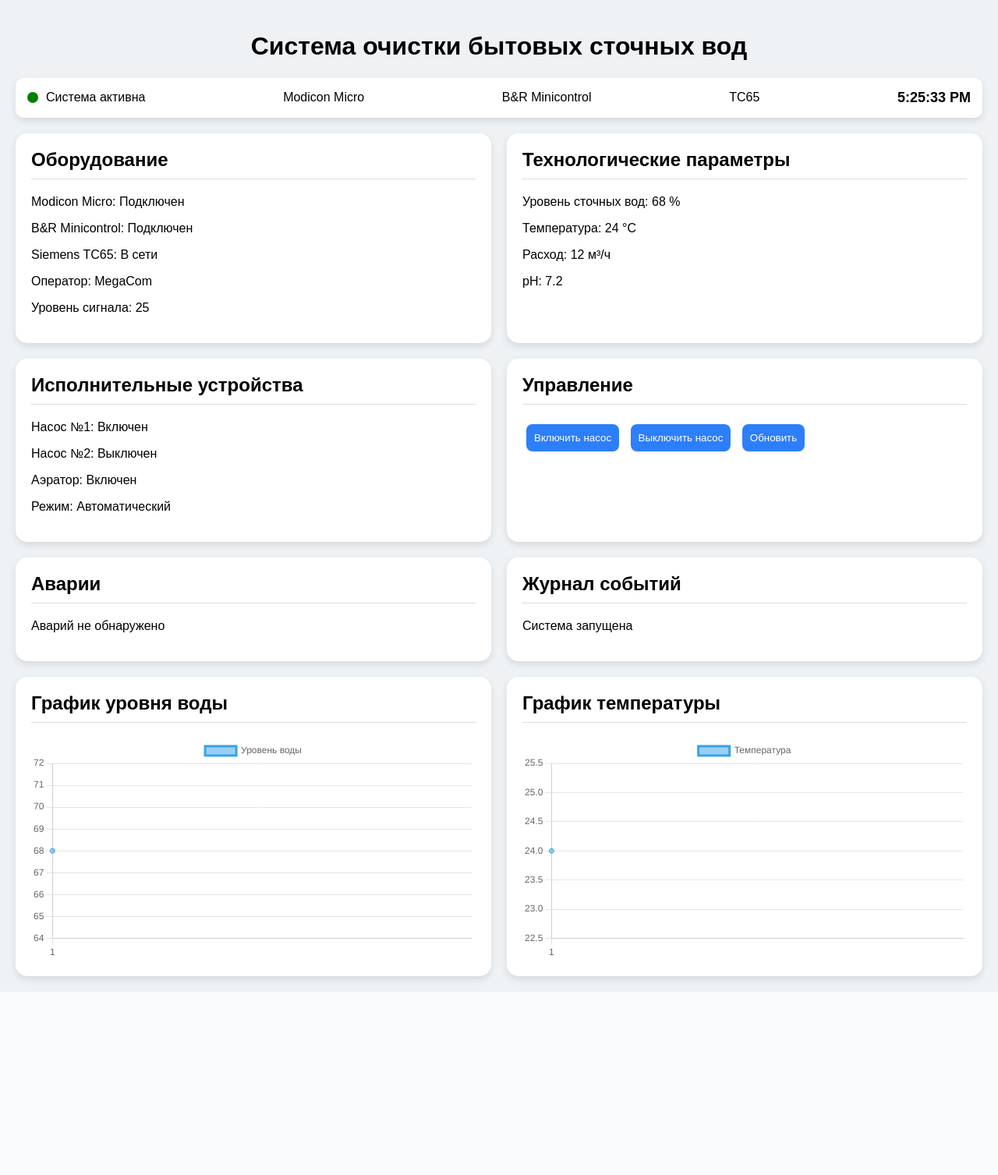
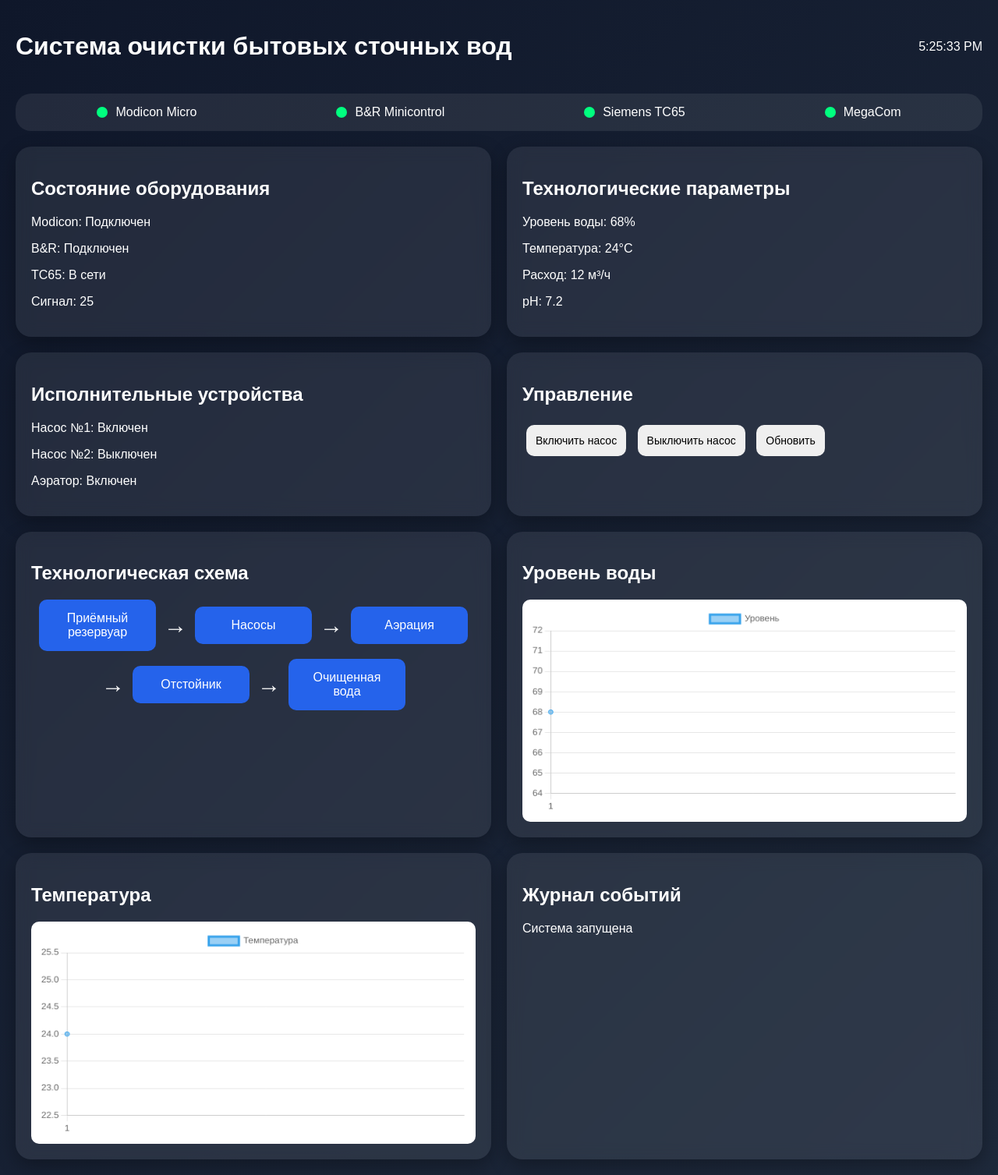
Before and after one commit to doolot111/wastewater-system, a Flask app: page / in a window 1280 px wide. Shown: the whole page at 78% size. Before the commit the page ends 1263 px from the top, so only its background shows below. Run offline with Flask 3, Linux system fonts and the light colour scheme.

Commit message:
new scada design

```diff
--- a/static/style.css
+++ b/static/style.css
@@ -3,13 +3,23 @@ body{
 margin:0;
 padding:20px;
 font-family:Arial,sans-serif;
-background:#eef2f5;
+
+background:linear-gradient(
+135deg,
+#0f172a,
+#1e293b
+);
+
+color:white;
 
 }
 
 .header{
 
-text-align:center;
+display:flex;
+justify-content:space-between;
+align-items:center;
+
 margin-bottom:20px;
 
 }
@@ -24,49 +34,46 @@ gap:20px;
 
 .card{
 
-background:white;
+background:rgba(
+255,
+255,
+255,
+0.08
+);
+
+backdrop-filter:blur(10px);
+
 padding:20px;
-border-radius:15px;
-box-shadow:0px 4px 10px rgba(0,0,0,0.1);
 
-}
+border-radius:20px;
 
-h2{
-
-margin-top:0;
-border-bottom:1px solid #ddd;
-padding-bottom:10px;
-
-}
-
-button{
-
-padding:10px;
-margin:5px;
-border:none;
-border-radius:8px;
-cursor:pointer;
-background:#2d7ff9;
-color:white;
-
-}
-
-button:hover{
-
-opacity:0.8;
+box-shadow:
+0 8px 25px rgba(
+0,
+0,
+0,
+0.3
+);
 
 }
 
 .status-panel{
 
 display:flex;
-justify-content:space-between;
-align-items:center;
-background:white;
+justify-content:space-around;
+
 padding:15px;
-border-radius:10px;
+
 margin-bottom:20px;
-box-shadow:0px 4px 10px rgba(0,0,0,0.1);
+
+background:rgba(
+255,
+255,
+255,
+0.08
+);
+
+border-radius:20px;
 
 }
 
@@ -82,24 +89,75 @@ gap:10px;
 
 width:14px;
 height:14px;
-background:green;
+background:#00ff7f;
+
 border-radius:50%;
+
 display:inline-block;
 
 }
 
-#clock{
+button{
 
-font-size:18px;
-font-weight:bold;
+padding:12px;
+
+border:none;
+
+border-radius:10px;
+
+cursor:pointer;
+
+margin:5px;
+
+font-size:14px;
 
 }
-.red{
 
-width:14px;
-height:14px;
-background:red;
-border-radius:50%;
-display:inline-block;
+button:hover{
+
+transform:scale(
+1.05
+);
 
 }
+
+.scheme{
+
+display:flex;
+justify-content:center;
+align-items:center;
+
+gap:10px;
+
+flex-wrap:wrap;
+
+}
+
+.tank{
+
+padding:15px;
+
+background:#2563eb;
+
+border-radius:10px;
+
+text-align:center;
+
+width:120px;
+
+}
+
+.arrow{
+
+font-size:30px;
+
+}
+
+canvas{
+
+background:white;
+border-radius:10px;
+
+padding:10px;
+
+}
--- a/templates/index.html
+++ b/templates/index.html
@@ -1,10 +1,10 @@
 <!DOCTYPE html>
-
 <html lang="ru">
 
 <head>
 
 <meta charset="UTF-8">
+<meta name="viewport" content="width=device-width, initial-scale=1.0">
 
 <title>Система очистки бытовых сточных вод</title>
 
@@ -21,6 +21,8 @@ href="{{ url_for('static',filename='style.css') }}">
 
 <h1>Система очистки бытовых сточных вод</h1>
 
+<div id="clock"></div>
+
 </div>
 
 
@@ -28,13 +30,7 @@ href="{{ url_for('static',filename='style.css') }}">
 
 <div class="status-item">
 
-<span id="statusLamp" class="green"></span>
-
-Система активна
-
-</div>
-
-<div class="status-item">
+<span class="green"></span>
 
 Modicon Micro
 
@@ -42,17 +38,27 @@ Modicon Micro
 
 <div class="status-item">
 
+<span class="green"></span>
+
 B&R Minicontrol
 
 </div>
 
 <div class="status-item">
 
-TC65
+<span class="green"></span>
+
+Siemens TC65
 
 </div>
 
-<div id="clock"></div>
+<div class="status-item">
+
+<span class="green"></span>
+
+MegaCom
+
+</div>
 
 </div>
 
@@ -61,22 +67,15 @@ TC65
 
 <div class="card">
 
-<h2>Оборудование</h2>
+<h2>Состояние оборудования</h2>
 
-<p>Modicon Micro:
-{{data.modicon}}</p>
+<p>Modicon: {{data.modicon}}</p>
 
-<p>B&R Minicontrol:
-{{data.br}}</p>
+<p>B&R: {{data.br}}</p>
 
-<p>Siemens TC65:
-{{data.tc65}}</p>
+<p>TC65: {{data.tc65}}</p>
 
-<p>Оператор:
-{{data.operator}}</p>
-
-<p>Уровень сигнала:
-{{data.signal}}</p>
+<p>Сигнал: {{data.signal}}</p>
 
 </div>
 
@@ -85,50 +84,20 @@ TC65
 
 <h2>Технологические параметры</h2>
 
-<p>
-
-Уровень сточных вод:
-
-<span id="water">
-
-{{data.water_level}}
-
-</span>
-
-%
-
+<p>Уровень воды:
+<span id="water">{{data.water_level}}</span>%
 </p>
 
-<p>
-
-Температура:
-
-<span id="temp">
-
-{{data.temperature}}
-
-</span>
-
-°C
-
+<p>Температура:
+<span id="temp">{{data.temperature}}</span>°C
 </p>
 
-<p>
-
-Расход:
-
-{{data.flow}}
-
-м³/ч
-
+<p>Расход:
+{{data.flow}} м³/ч
 </p>
 
-<p>
-
-pH:
-
+<p>pH:
 {{data.ph}}
-
 </p>
 
 </div>
@@ -138,40 +107,16 @@ pH:
 
 <h2>Исполнительные устройства</h2>
 
-<p>
-
-Насос №1:
-
-<span id="pump">
-
-{{data.pump1}}
-
-</span>
-
+<p>Насос №1:
+<span id="pump">Включен</span>
 </p>
 
-<p>
-
-Насос №2:
-
-{{data.pump2}}
-
+<p>Насос №2:
+Выключен
 </p>
 
-<p>
-
-Аэратор:
-
-{{data.aerator}}
-
-</p>
-
-<p>
-
-Режим:
-
-{{data.mode}}
-
+<p>Аэратор:
+Включен
 </p>
 
 </div>
@@ -193,7 +138,7 @@ pH:
 
 </button>
 
-<button onclick="refreshData()">
+<button onclick="addEvent('Обновление данных')">
 
 Обновить
 
@@ -204,13 +149,57 @@ pH:
 
 <div class="card">
 
-<h2>Аварии</h2>
+<h2>Технологическая схема</h2>
 
-<p id="alarm">
+<div class="scheme">
 
-Аварий не обнаружено
+<div class="tank">
+Приёмный резервуар
+</div>
 
-</p>
+<div class="arrow">→</div>
+
+<div class="tank">
+Насосы
+</div>
+
+<div class="arrow">→</div>
+
+<div class="tank">
+Аэрация
+</div>
+
+<div class="arrow">→</div>
+
+<div class="tank">
+Отстойник
+</div>
+
+<div class="arrow">→</div>
+
+<div class="tank">
+Очищенная вода
+</div>
+
+</div>
+
+</div>
+
+
+<div class="card">
+
+<h2>Уровень воды</h2>
+
+<canvas id="waterChart"></canvas>
+
+</div>
+
+
+<div class="card">
+
+<h2>Температура</h2>
+
+<canvas id="tempChart"></canvas>
 
 </div>
 
@@ -227,24 +216,6 @@ pH:
 
 </div>
 
-
-<div class="card">
-
-<h2>График уровня воды</h2>
-
-<canvas id="waterChart"></canvas>
-
-</div>
-
-
-<div class="card">
-
-<h2>График температуры</h2>
-
-<canvas id="tempChart"></canvas>
-
-</div>
-
 </div>
 
 
@@ -257,18 +228,13 @@ let now=new Date();
 document.getElementById(
 "clock"
 ).innerHTML=
-
 now.toLocaleTimeString();
 
 }
 
-setInterval(
-updateClock,
-1000
-);
+setInterval(updateClock,1000);
 
 updateClock();
-
 
 
 function addEvent(text){
@@ -277,36 +243,20 @@ let time=
 new Date()
 .toLocaleTimeString();
 
-document
-.getElementById(
+document.getElementById(
 "events"
-)
-.innerHTML +=
+).innerHTML+=
 
-"<p>"+
-
-time+
-
-" : "+
-
-text+
-
-"</p>";
+"<p>"+time+" : "+text+"</p>";
 
 }
 
 
-
 function pumpOn(){
 
-document
-.getElementById(
+document.getElementById(
 "pump"
-)
-.innerHTML=
-
-"Включен";
-
+).innerHTML="Включен";
 
 addEvent(
 "Насос включен"
@@ -314,18 +264,11 @@ addEvent(
 
 }
 
-
-
 function pumpOff(){
 
-document
-.getElementById(
+document.getElementById(
 "pump"
-)
-.innerHTML=
-
-"Выключен";
-
+).innerHTML="Выключен";
 
 addEvent(
 "Насос выключен"
@@ -335,119 +278,65 @@ addEvent(
 
 
 
-function refreshData(){
-
-addEvent(
-"Данные обновлены"
-);
-
-}
-
-
-
 const waterData=[68];
 const tempData=[24];
+
 
 const waterChart=
 
 new Chart(
-
-document.getElementById(
-"waterChart"
-),
-
+document.getElementById("waterChart"),
 {
-
 type:'line',
-
 data:{
-
 labels:['1'],
-
 datasets:[{
-
-label:'Уровень воды',
-
+label:'Уровень',
 data:waterData
-
 }]
-
 }
-
-}
-
-);
+});
 
 
 const tempChart=
 
 new Chart(
-
-document.getElementById(
-"tempChart"
-),
-
+document.getElementById("tempChart"),
 {
-
 type:'line',
-
 data:{
-
 labels:['1'],
-
 datasets:[{
-
 label:'Температура',
-
 data:tempData
-
 }]
-
 }
-
-}
-
-);
+});
 
 
 setInterval(()=>{
 
-
 let water=
-
 60+
-
 Math.floor(
-Math.random()*30
+Math.random()*25
 );
 
-
 let temp=
-
 20+
-
 Math.floor(
-Math.random()*10
+Math.random()*8
 );
 
-
-document
-.getElementById(
+document.getElementById(
 "water"
-)
-.innerHTML=
-
+).innerHTML=
 water;
 
-
-document
-.getElementById(
+document.getElementById(
 "temp"
-)
-.innerHTML=
-
+).innerHTML=
 temp;
-
 
 waterData.push(
 water
@@ -457,58 +346,9 @@ tempData.push(
 temp
 );
 
-
 waterChart.update();
 
 tempChart.update();
-
-
-if(water>85){
-
-document
-.getElementById(
-"alarm"
-)
-.innerHTML=
-
-"Высокий уровень сточных вод";
-
-
-document
-.getElementById(
-"statusLamp"
-)
-.className=
-
-"red";
-
-
-addEvent(
-"Предупреждение"
-);
-
-}
-
-else{
-
-document
-.getElementById(
-"alarm"
-)
-.innerHTML=
-
-"Аварий не обнаружено";
-
-
-document
-.getElementById(
-"statusLamp"
-)
-.className=
-
-"green";
-
-}
 
 },3000)
 
```
